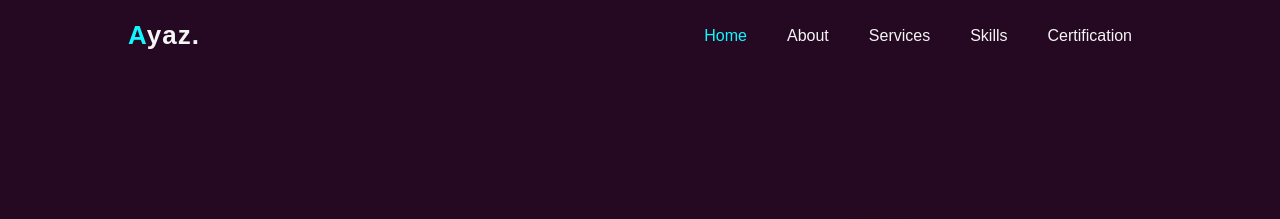
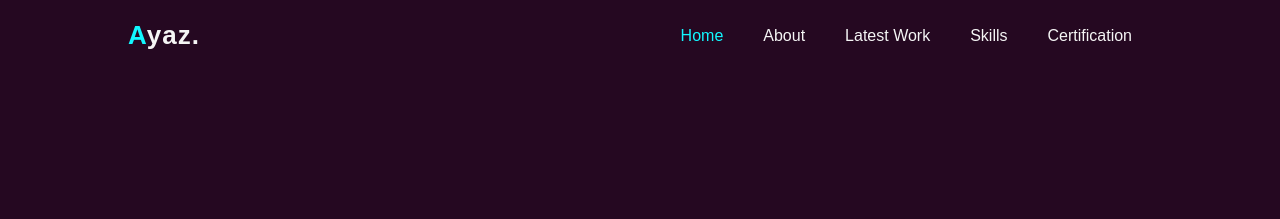
Before and after one commit to Ayaz-75/Portfolio-with-Ruby, a Jekyll site: the page built from index.markdown, in a window 1280 px wide. Shown: the top 219 px of the page. Built offline with Jekyll 4.4.1, drawn with Linux system fonts in a browser that asks for light colours.

Commit message:
Update header.html

```diff
--- a/_includes/header.html
+++ b/_includes/header.html
@@ -3,7 +3,7 @@
     <ul class="navlist">
         <li><a href="#home" style="--i:1;">Home</a></li>
         <li><a href="#about" style="--i:2;">About</a></li>
-        <li><a href="#services" style="--i:3;">Services</a></li>
+        <li><a href="#services" style="--i:3;">Latest Work</a></li>
         <li><a href="#skills" style="--i:4;">Skills</a></li>
         <li><a href="#Portfolio" style="--i:5;">Certification</a></li>
     </ul>
```
